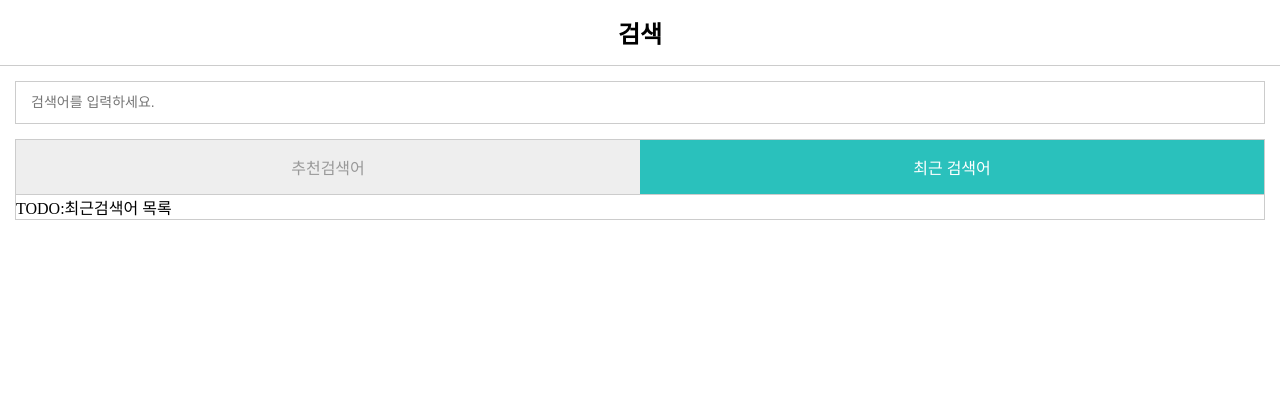
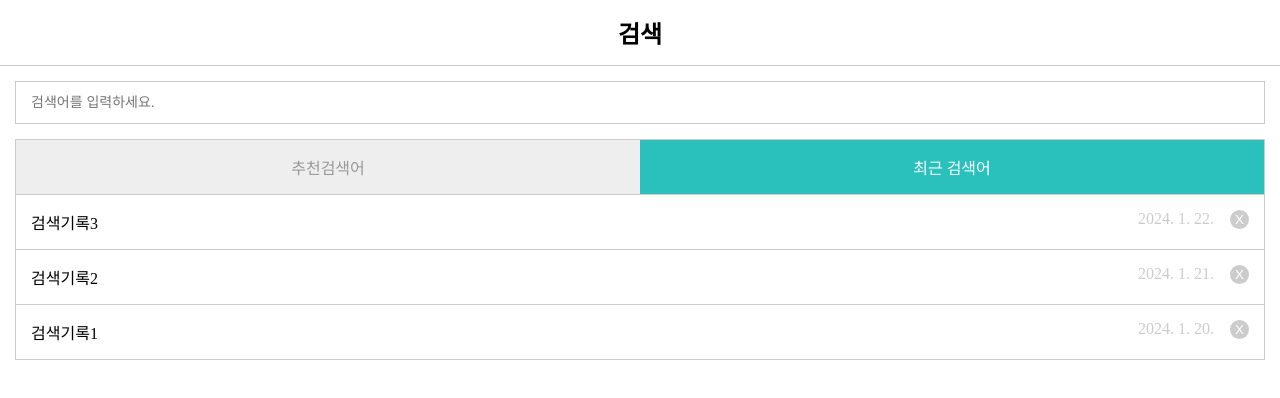
Before and after one commit to yeongsik/study-repo, a React app in the folder inflearn-react-1/3-component/: page / in a window 1280 px wide. Both pictures are taken after a click on the item "최근 검색어". Shown: the top 398 px of the page. Built offline with nearby package versions, Linux system fonts and the light colour scheme.

Commit message:
[inflearn-react-1] KeywordList, HistoryList 상속으로 구현

```diff
--- a/inflearn-react-1/3-component/src/App.js
+++ b/inflearn-react-1/3-component/src/App.js
@@ -4,6 +4,8 @@
 import SearchResult from "./components/SearchResult";
 import store from "./Store.js"
 import Tabs, {TabType} from "./components/Tabs";
+import KeywordList from "./components/KeywordList.js";
+import HistoryList from "./components/HistoryList";
 
 export default class App extends React.Component {
     constructor() {
@@ -17,10 +19,11 @@
         };
     }
 
-    search() {
-        const searchResult = store.search(this.state.searchKeyword);
+    search(searchKeyword) {
+        const searchResult = store.search(searchKeyword);
 
         this.setState({
+            searchKeyword,
             searchResult,
             submitted: true,
         });
@@ -51,7 +54,7 @@
                     <SearchForm
                         value={searchKeyword}
                         onChange={(value) => this.handleChangeInput(value)}
-                        onSubmit={() => this.search()}
+                        onSubmit={() => this.search(searchKeyword)}
                         onReset={() => this.handleReset()}
                     />
                     <div className="content">
@@ -59,9 +62,15 @@
                             <SearchResult data={searchResult} />
                         ) : (
                             <>
-                                <Tabs selectedTab={selectedTab} onChange={(selectedTab) => this.setState({selectedTab})} />
-                                {selectedTab === TabType.KEYWORD && <>TODO:추천검색어 목록 </>}
-                                {selectedTab === TabType.HISTORY && <>TODO:최근검색어 목록 </>}
+                                <Tabs
+                                    selectedTab={selectedTab}
+                                    onChange={(selectedTab) => this.setState({selectedTab})} />
+                                {selectedTab === TabType.KEYWORD && (
+                                    <KeywordList onClick={keyword => this.search(keyword)}/>
+                                )}
+                                {selectedTab === TabType.HISTORY && (
+                                    <HistoryList onClick={keyword => this.search(keyword)}/>
+                                )}
                             </>
 
                         )}
--- /dev/null
+++ b/inflearn-react-1/3-component/src/components/HistoryList.js
@@ -0,0 +1,37 @@
+import React from "react";
+import List from "./List.js";
+import store from "../Store.js"
+import {formatRelativeDate} from "../helpers.js";
+
+export default class HistoryList extends List {
+
+    componentDidMount() {
+        this.fecth();
+    }
+
+    fecth() {
+        const data = store.getHistoryList();
+        this.setState({
+            data,
+        });
+    }
+
+    handleClickRemoveHistory(event, keyword) {
+        event.stopPropagation();
+        store.removeHistory(keyword);
+        this.fecth();
+    }
+
+    renderItem({keyword, date}) {
+        return (
+            <>
+                <span>{keyword}</span>
+                <span className="date">{formatRelativeDate(date)}</span>
+                <button
+                    className="btn-remove"
+                    onClick={(event) => this.handleClickRemoveHistory(event, keyword)}
+                />
+            </>
+        );
+    }
+};
--- /dev/null
+++ b/inflearn-react-1/3-component/src/components/KeywordList.js
@@ -0,0 +1,23 @@
+import React from "react";
+import List from "./List.js";
+import store from "../Store.js"
+
+export default class KeywordList extends List {
+
+    componentDidMount() {
+       const data = store.getKeywordList();
+        this.setState({
+            data,
+        });
+    }
+
+
+    renderItem({keyword}, index) {
+        return (
+            <>
+                <span className="number">{index + 1}</span>
+                <span>{keyword}</span>
+            </>
+        );
+    }
+};
--- /dev/null
+++ b/inflearn-react-1/3-component/src/components/List.js
@@ -0,0 +1,34 @@
+import React from "react";
+
+export default class List extends React.Component {
+    constructor() {
+        super();
+
+        this.state = {
+            data: [],
+
+        }
+    }
+
+    renderItem(item, index) {
+        throw "renderItem()을 구현하세요.";
+
+    }
+
+    render() {
+        const {onClick} = this.props;
+        const {data} = this.state;
+
+        return (
+            <ul className="list">
+                {data.map((item,index) => {
+                    return (
+                        <li key={item.id} onClick={() => onClick(item.keyword)}>
+                            {this.renderItem(item, index)}
+                        </li>
+                    );
+                })}
+            </ul>
+        );
+    }
+}
```
